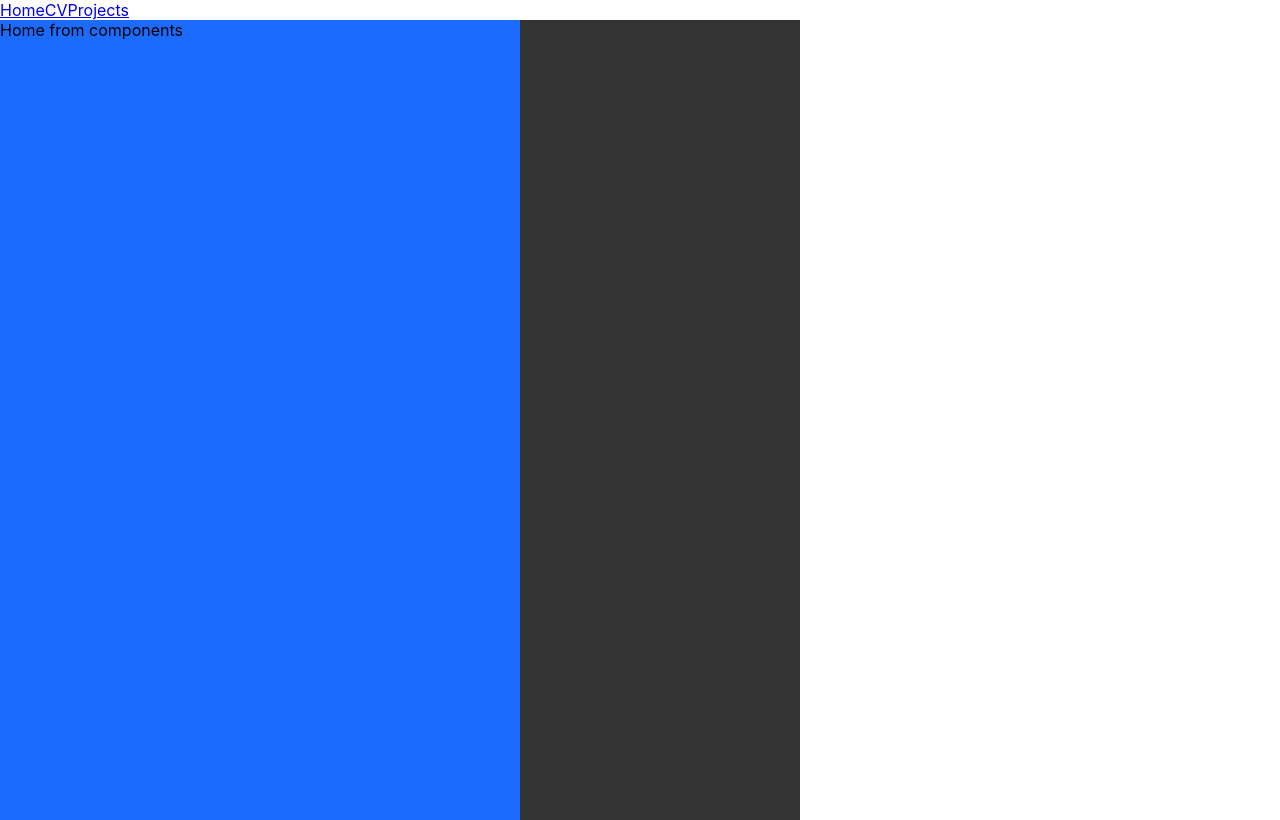
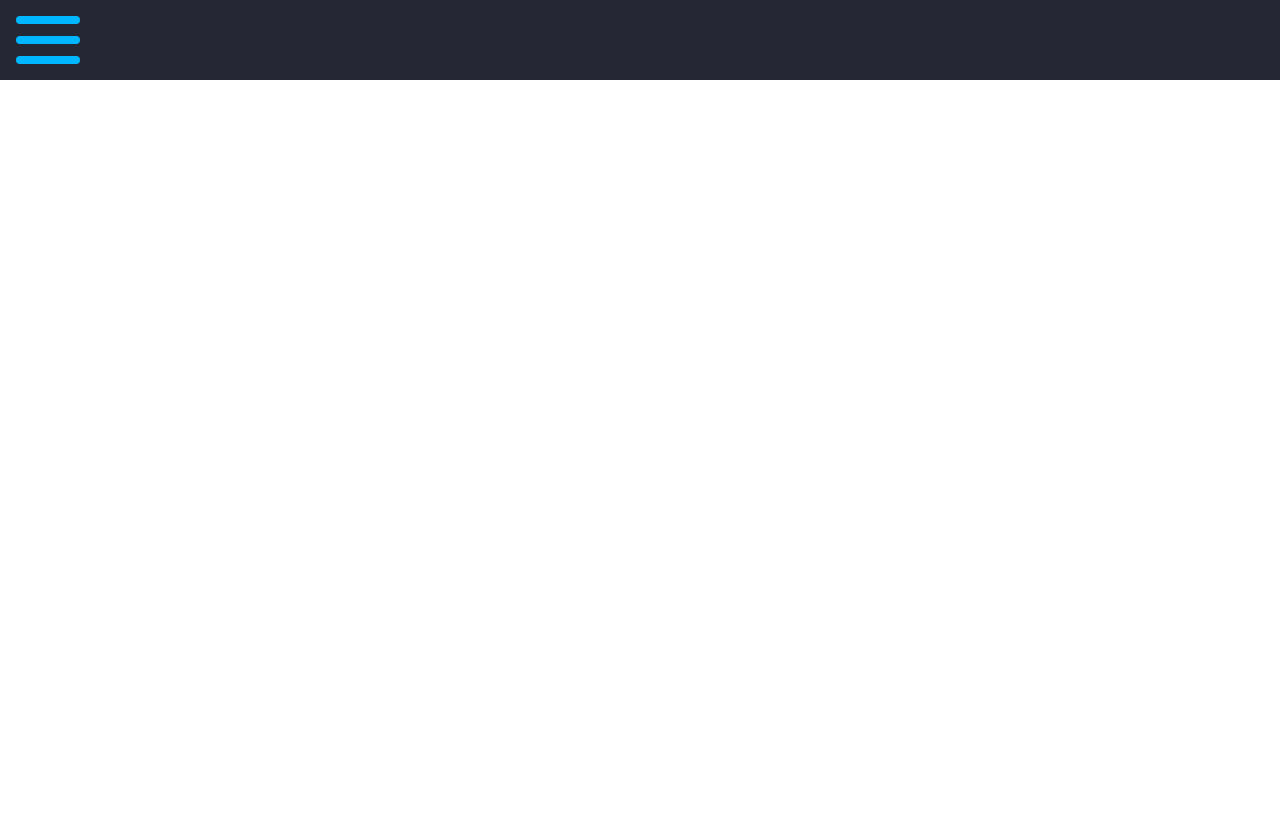
Before and after one commit to MSalim16/MSPortfolio-React, a React (Create React App) app: page / in a window 1280 px wide. Built offline with nearby package versions, Linux system fonts and the light colour scheme.

Commit message:
burger menu added but cant add navbar links

```diff
--- a/src/App.js
+++ b/src/App.js
@@ -9,7 +9,7 @@
 
 // components
 
-import NavBar from "./components/Navbar";
+import NavBar from "./components/Navbar/Navbar";
 
 // pages
 import HomePage from "./pages/Home/HomePage";
@@ -21,7 +21,7 @@
     <Route path="/" element={<NavBar />}>
       <Route index element={<HomePage />} />
       <Route path="cv" element={<CVPage />} />
-      <Route path="projects/" element={<ProjectPage />} />
+      <Route path="projects" element={<ProjectPage />} />
     </Route>
   )
 );
@@ -29,9 +29,7 @@
 function App() {
   return (
     <div className="app">
-      <div>
-        <RouterProvider router={router} />
-      </div>
+      <RouterProvider router={router} />
     </div>
   );
 }
--- a/src/components/Navbar.js
+++ /dev/null
@@ -1,20 +0,0 @@
-import { Outlet, NavLink, Link } from "react-router-dom";
-
-const NavBar = () => {
-  return (
-    <div className="navbar-style">
-      <header>
-        <nav>
-          <Link to="/">Home</Link>
-          <Link to="CV">CV</Link>
-          <Link to="Projects">Projects</Link>
-        </nav>
-      </header>
-      <main>
-        <Outlet />
-      </main>
-    </div>
-  );
-};
-
-export default NavBar;
--- /dev/null
+++ b/src/components/Navbar/Navbar.js
@@ -0,0 +1,41 @@
+import { useState } from "react";
+import { Outlet, NavLink, Link } from "react-router-dom";
+import "../Navbar/navbar.css";
+
+const NavBar = () => {
+  // to change burger classes
+  const [burger_class, setBurgerClass] = useState("burger-bar unclicked");
+  const [menu_class, setMenuClass] = useState("menu_hidden");
+  const [isMenuClicked, setisMenuClicked] = useState(false);
+
+  // toggle burger menu change
+
+  const updateMenu = () => {
+    if (!isMenuClicked) {
+      setBurgerClass("burger-bar clicked");
+      setMenuClass("menu visible");
+    } else {
+      setBurgerClass("burger-bar unclicked");
+      setMenuClass("menu hidden");
+    }
+    setisMenuClicked(!isMenuClicked);
+  };
+
+  return (
+    <div>
+      <nav>
+        <div className="burger-menu" onClick={updateMenu}>
+          <div className={burger_class}>{/* <Link to="/">Home</Link> */}</div>
+          <div className={burger_class}>{/* <Link to="CV">CV</Link> */}</div>
+          <div className={burger_class}>
+            {/* <Link to="Projects">Projects</Link> */}
+          </div>
+        </div>
+      </nav>
+
+      <div className={menu_class}></div>
+    </div>
+  );
+};
+
+export default NavBar;
--- /dev/null
+++ b/src/components/Navbar/navbar.css
@@ -0,0 +1,73 @@
+* {
+  margin: 0;
+  box-sizing: border-box;
+}
+
+/*-------------------------------- Navbar and Burger Menu ----------------------------*/
+
+nav {
+  width: 100%;
+  height: 5em;
+  background-color: rgb(37, 39, 53);
+  display: flex;
+  justify-content: flex-start;
+  padding: 1em;
+}
+
+.burger-menu {
+  height: 100%;
+  width: 4em;
+  display: flex;
+  flex-direction: column;
+  align-items: flex-start;
+  justify-content: space-between;
+  cursor: pointer;
+}
+
+.burger-bar {
+  width: 4em;
+  height: 0.5em;
+  background-color: rgb(0, 183, 255);
+  border-radius: 0.5em;
+}
+.menu {
+  width: 25%;
+  height: 50vh;
+  background-color: rgb(250, 34, 34);
+  position: absolute;
+  top: 0;
+  z-index: -1;
+}
+
+/*-------------------------------- sliding menu ----------------------------*/
+.hidden {
+  display: none;
+}
+
+.visible {
+  display: inherit;
+}
+
+/*-------------------------------- animations ----------------------------*/
+
+/*----clicked---*/
+.burger-bar.clicked:nth-child(1) {
+  transform: rotate(45deg) translate(0.75em, 1.25em);
+  transition: ease-out 0.5s;
+}
+
+.burger-bar.clicked:nth-child(2) {
+  transform: scale(0.1);
+  transition: ease-out 0.5s;
+}
+
+.burger-bar.clicked:nth-child(3) {
+  transform: rotate(135deg) translate(-0.5em, 1em);
+  transition: ease-out 0.5s;
+}
+/*---- NOT clicked---*/
+
+.burger-bar.unclicked {
+  transform: rotate(0) translate(0);
+  transition: cubic-bezier(0.175, 0.885, 0.32, 1.275);
+}
--- a/src/index.css
+++ b/src/index.css
@@ -1,15 +1,7 @@
+html,
 body {
-  margin: 0;
-  font-family: -apple-system, BlinkMacSystemFont, "Segoe UI", "Roboto", "Oxygen",
-    "Ubuntu", "Cantarell", "Fira Sans", "Droid Sans", "Helvetica Neue",
-    sans-serif;
-  -webkit-font-smoothing: antialiased;
-  -moz-osx-font-smoothing: grayscale;
-}
-
-code {
-  font-family: source-code-pro, Menlo, Monaco, Consolas, "Courier New",
-    monospace;
+  height: 100%;
+  color: black;
 }
 
 .Home-Page {
@@ -19,6 +11,10 @@
     rgb(51, 51, 51) 35%
   );
 
-  width: 100vh;
-  height: 100vh;
+  width: 100%;
+  height: 100%;
+  position: fixed;
+  top: 0;
+  left: 0;
+  z-index: 100; /* Just to keep it at the very top */
 }
```
